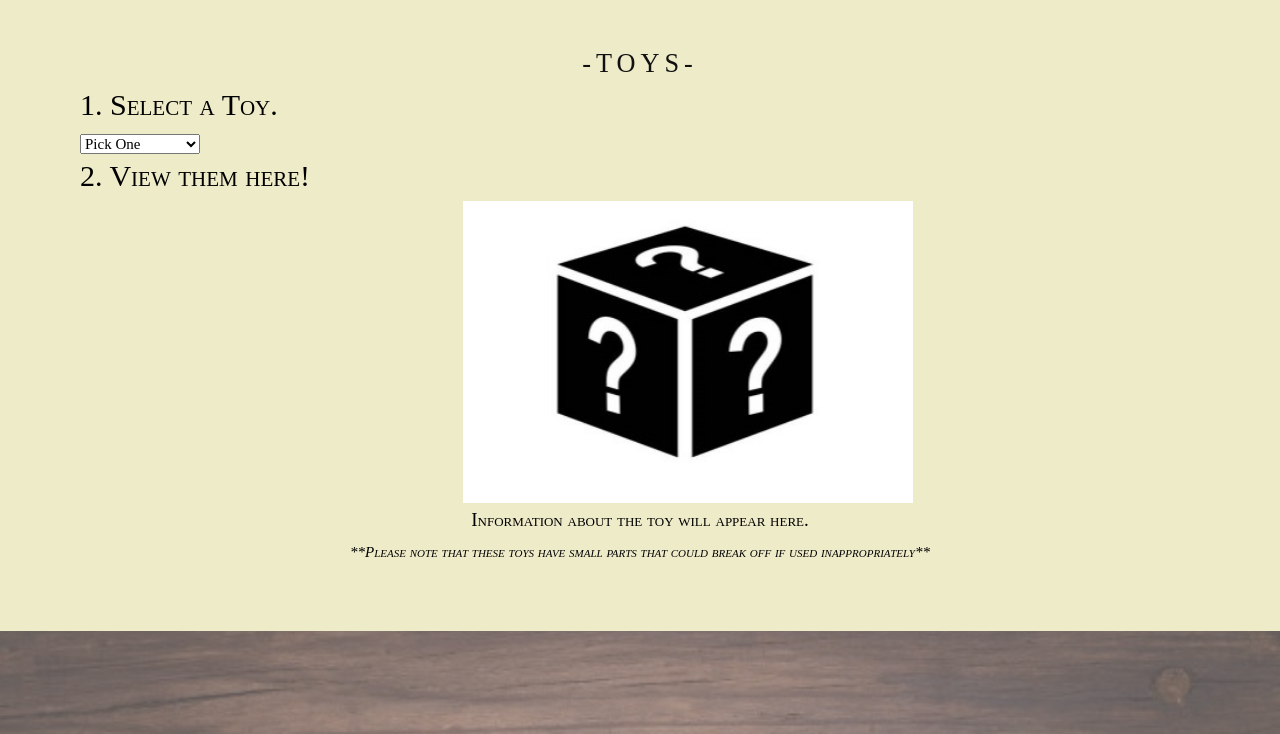
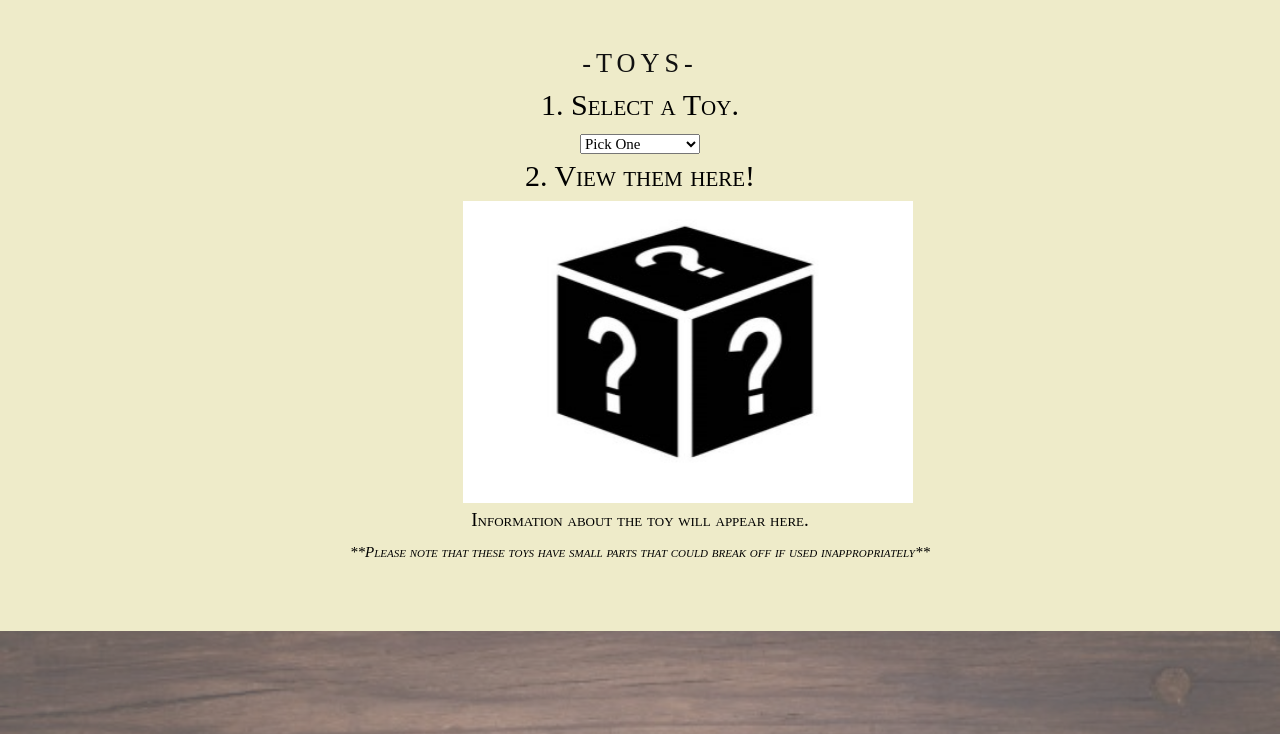
Before and after one commit to 523Cs/wooden-toys, a plain HTML site: page index.html in a window 1280 px wide. Shown: the part 802-1536 px from the top of the page. Drawn offline with nearby package versions, Linux system fonts and the light colour scheme; a web font is replaced by a local one.

Commit message:
Update littlebird.css

```diff
--- a/littlebird.css
+++ b/littlebird.css
@@ -348,8 +348,12 @@
   	border-bottom: 3px solid #f27b48;
   	margin-top: 15px;
   }
+  .first-step {
+    text-align:center;
+  }
   .second-step{
     margin: 0px;
+    text-align: center;
   }
   #toy-pic {
 	width: 450px;
```
